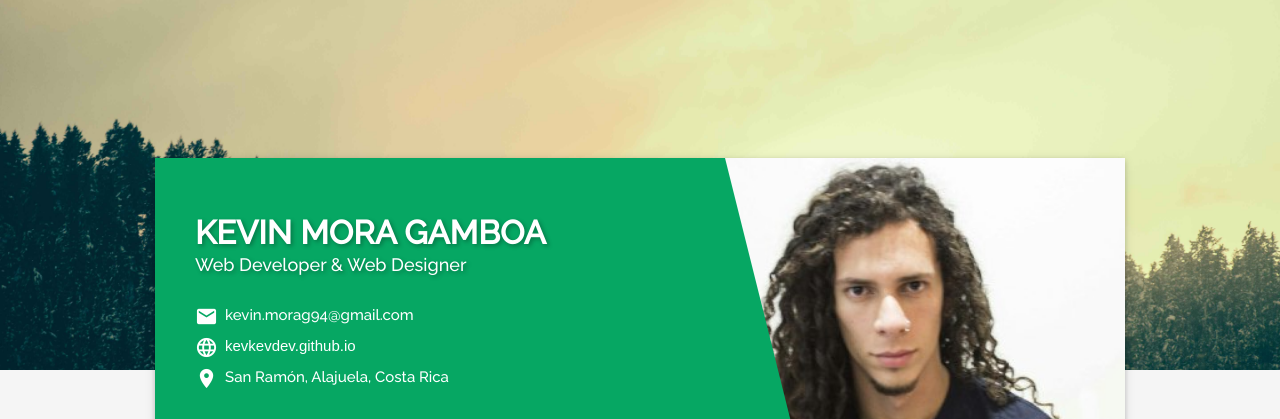
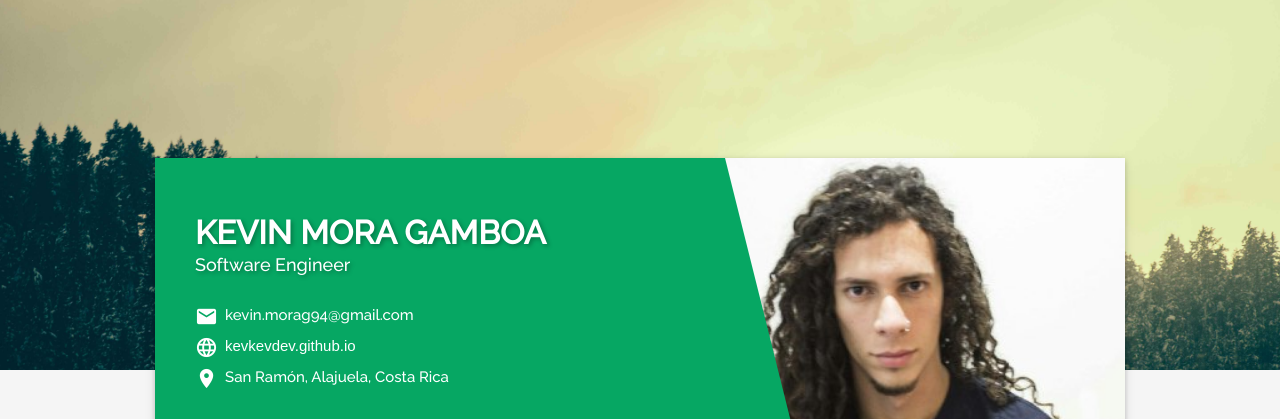
Before and after one commit to kevkevdev/kevkevdev, a plain HTML site: page index.html in a window 1280 px wide. Shown: the top 419 px of the page. Drawn offline with nearby package versions, Linux system fonts and the light colour scheme; a web font is replaced by a local one.

Commit message:
Update index.html

```diff
--- a/index.html
+++ b/index.html
@@ -55,7 +55,7 @@
                     <div class="card-content">
                         <div class="info-headings">
                             <h4 class="text-uppercase left">Kevin Mora Gamboa</h4>
-                            <h6 class="text-capitalize left">Web Developer & Web Designer</h6>
+                            <h6 class="text-capitalize left">Software Engineer</h6>
                         </div>
                         <!-- CONTACT INFO -->
                         <div class="infos">
```
